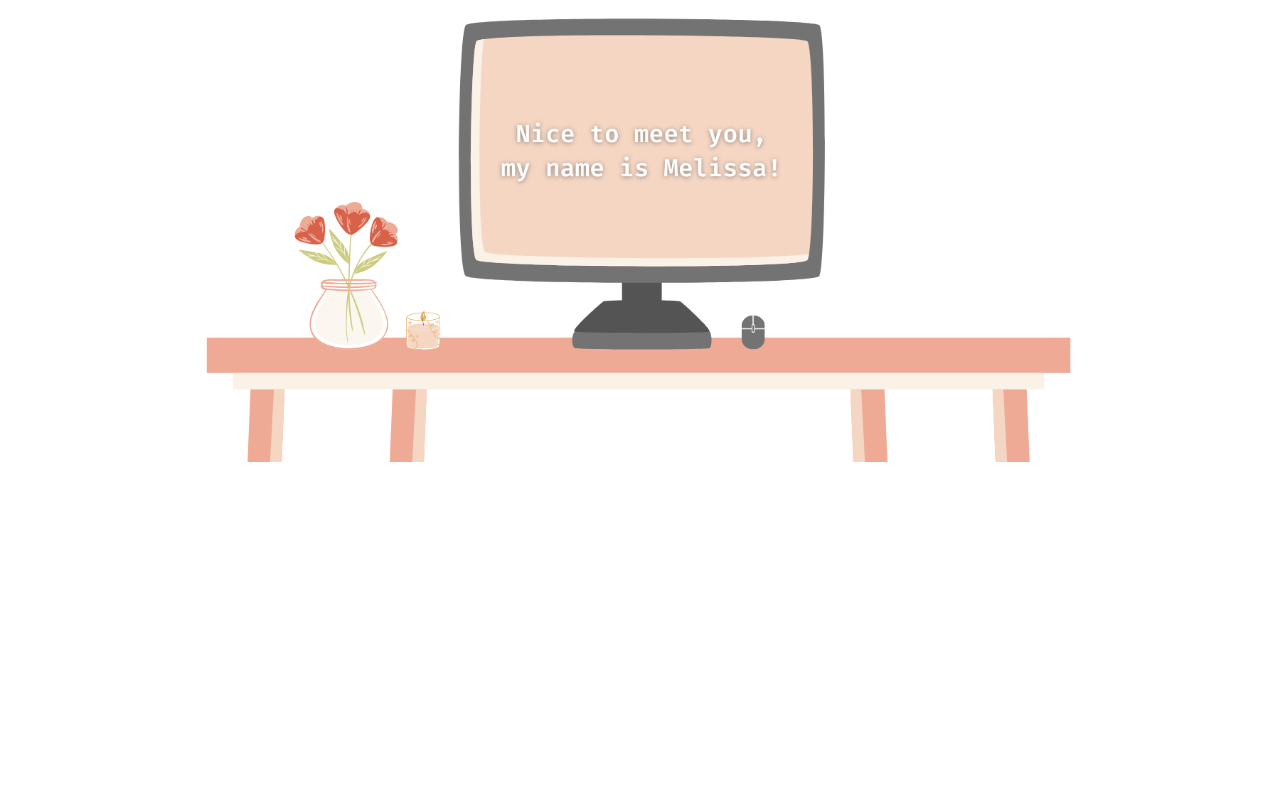
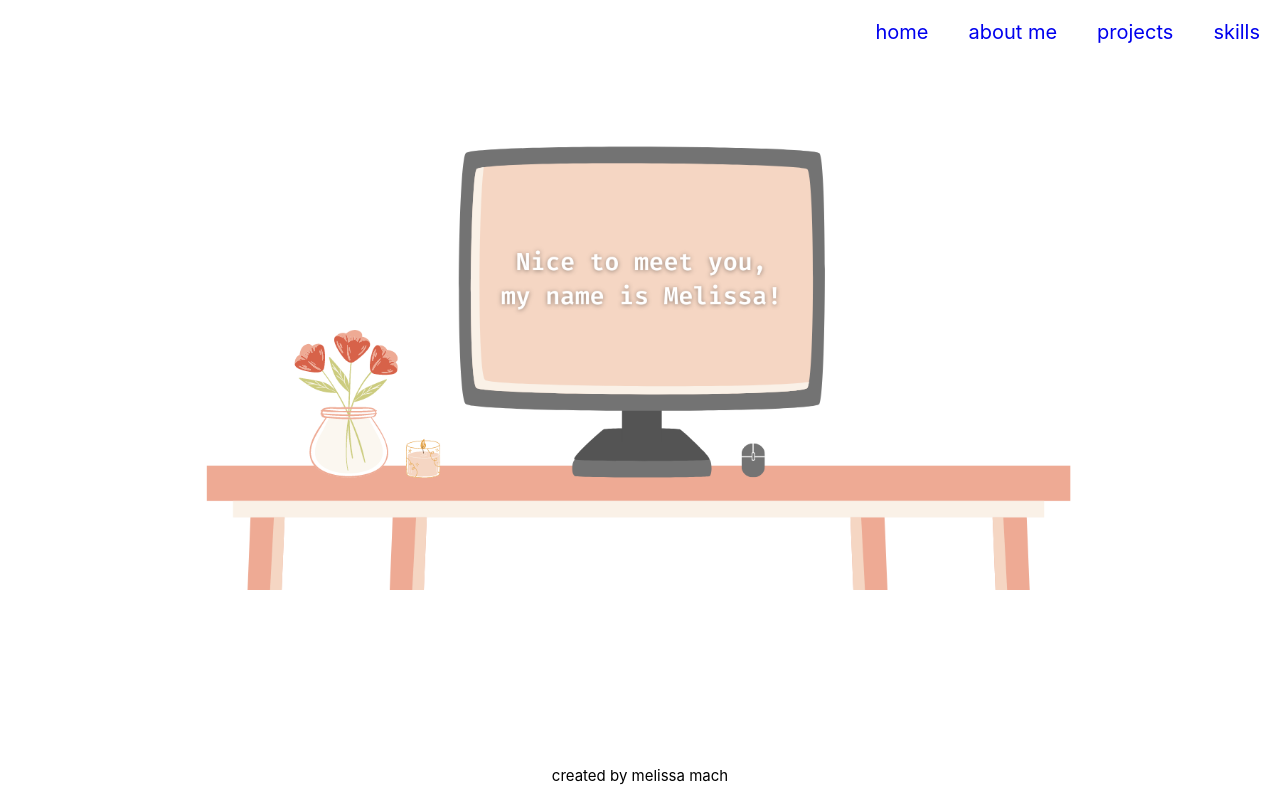
Before and after one commit to thecodeplanner/portfolio, a React (Create React App) app: page / in a window 1280 px wide. Built offline with nearby package versions, Linux system fonts and the light colour scheme.

Commit message:
added navbar and started content

```diff
--- /dev/null
+++ b/src/components/About.js
@@ -0,0 +1,15 @@
+function About() {
+    return (
+        <div className='about'>
+            <h1>Hi, nice to meet you. My name is Melissa!</h1>
+            <img className='profile-img' src='profile.png' alt='profile'></img>
+            <p>Full-stack software engineer with experience in Ruby on Rails and JavaScript based programming.</p>
+            <p>Passion for creativity and building memorable experiences.</p>
+            <p>Leveraging my previous involvement in working directly with consumers and understanding their needs for a product allows me to be attentive to what is important in order to meet client and business goals with an emphasis on user engagement.</p>
+            <p>Labradoodle lover, perfectionist and optimist.</p>
+            <p>Let's <a target='_blank' href='https://www.linkedin.com/in/melissa-mach/'>connect</a>!</p>
+        </div>
+    )
+}
+
+export default About
--- a/src/components/App.js
+++ b/src/components/App.js
@@ -1,19 +1,31 @@
-// import logo from './logo.svg';
-// import './App.css';
 import { BrowserRouter as Router, Route, Switch} from 'react-router-dom'
 import Home from './Home'
-
-
+import Navbar from './Navbar'
+import About from './About'
+import Projects from './Projects'
+import Skills from './Skills'
+import Footer from './Footer'
 
 function App() {
   return (
-    <div >
+    <div className='main-container' >
       <Router>
+        <Navbar />
         <Switch>
           <Route exact path='/'>
             <Home />
           </Route>
+          <Route exact path='/about'>
+            <About />
+          </Route>
+          <Route exact path='/projects'>
+            <Projects />
+          </Route>
+          <Route exact path='/skills'>
+            <Skills />
+          </Route>
         </Switch>
+        <Footer />
       </Router>
 
     </div>
--- /dev/null
+++ b/src/components/Footer.js
@@ -0,0 +1,9 @@
+function Footer() {
+    return (
+        <div id='footer'>
+            <span> created by melissa mach</span>
+        </div>
+    )
+}
+
+export default Footer
--- /dev/null
+++ b/src/components/Navbar.js
@@ -0,0 +1,24 @@
+import { NavLink } from "react-router-dom"
+
+function Navbar() {
+    return (
+        <div className='navbar'>
+            <NavLink to='/' exact>
+                <li>home</li>
+            </NavLink>
+            <NavLink to='/about' exact>
+                <li>about me</li>
+            </NavLink>
+
+            <NavLink to='/projects' exact>
+                <li>projects</li>
+            </NavLink>
+
+            <NavLink to='skills' exact>
+                <li>skills</li>
+            </NavLink>
+        </div>
+    )
+}
+
+export default Navbar
--- /dev/null
+++ b/src/components/ProjectCard.js
@@ -0,0 +1,11 @@
+function ProjectCard({project}) {
+    return (
+        <div>
+            <h3> {project.name} </h3>
+            <p>{project.description}</p>
+            <span><a target='_blank' href={project.github}>GitHub</a> | <a target='_blank' href={project.video}>Demo</a></span>
+        </div>
+    )
+}
+
+export default ProjectCard
--- /dev/null
+++ b/src/components/Projects.js
@@ -0,0 +1,24 @@
+import { projectArray } from './data.js'
+import ProjectCard from './ProjectCard.js'
+
+function Project() {
+
+    const project = projectArray.map((proj) => {
+        return (
+            <ProjectCard key={proj.name} project={proj} />
+        )
+    })
+
+
+
+    return (
+        <div className='projects'>
+            <h1> Check out my work!</h1>
+            {project}
+
+
+        </div>
+    )
+}
+
+export default Project
--- /dev/null
+++ b/src/components/Skills.js
@@ -0,0 +1,8 @@
+function Skills() {
+    return (
+        <h1>Skills</h1>
+
+    )
+}
+
+export default Skills
--- /dev/null
+++ b/src/components/data.js
@@ -0,0 +1,25 @@
+
+export const projectArray = [
+    {
+        name: 'Remindful',
+        description: 'Self-care journaling app made for users to keep track of their daily goals including their thoughts and feelings each day',
+        github: 'https://github.com/thecodeplanner/remindful-frontend',
+        image: '',
+        video: 'https://www.youtube.com/watch?v=xM5kdWkimJo',
+    },
+    {
+        name: 'Freshmade Market',
+        description: 'Online market where users can browse, purchase and sell homemade and organic foods from around the world',
+        github: 'https://github.com/thecodeplanner/fresh-market',
+        image: '',
+        video: 'https://www.youtube.com/watch?v=C3uAkHAwf94',
+    },
+    {
+        name: 'HomeStory',
+        description: 'App made for users to store furniture items and curate ideas for different rooms in their home',
+        github: 'https://github.com/matthewogtong/homestory-frontend',
+        image: '',
+        video: 'https://www.youtube.com/watch?v=z2FRG7H13aY',
+    },
+
+]
--- a/src/index.css
+++ b/src/index.css
@@ -12,11 +12,56 @@ code {
     monospace;
 }
 
+.main-container {
+  min-height: 90vh; /* will cover the 100% of viewport */
+  overflow: hidden;
+  display: block;
+  position: relative;
+   padding-bottom: 80px; /* height of your footer */
+ }
+
+
+.navbar {
+  text-align: right;
+}
+
+.navbar li {
+  display: inline-block;
+  padding: 20px;
+  font-size: 20px;
+
+}
+
 .homepage-container {
   text-align: center;
 }
 
 .homepage {
+  padding-top: 5%;
   height: 75%;
   width: 75%;
+
 }
+
+.about {
+  text-align: center;
+}
+
+.profile-img {
+  height: 15%;
+  width: 15%;
+  border-radius: 50%;
+}
+
+.projects {
+  text-align: center;
+}
+
+#footer {
+  font-size: 15px;
+  text-align: center;
+  padding-bottom:15px;
+  position: absolute;
+  bottom: 0;
+  width: 100%;
+}
```
Also changed, not shown: 1 other file (tests, documents, lock files or other folders).
